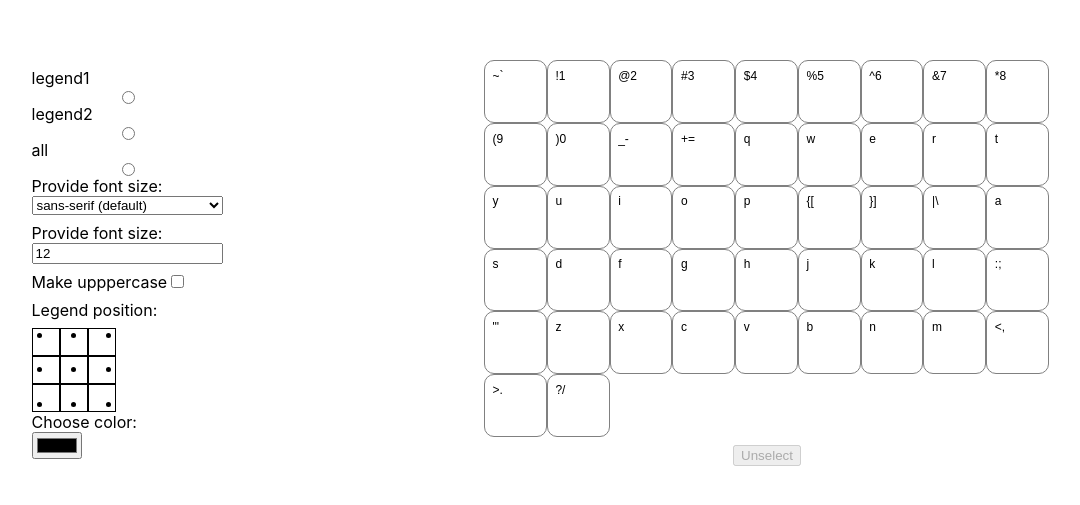
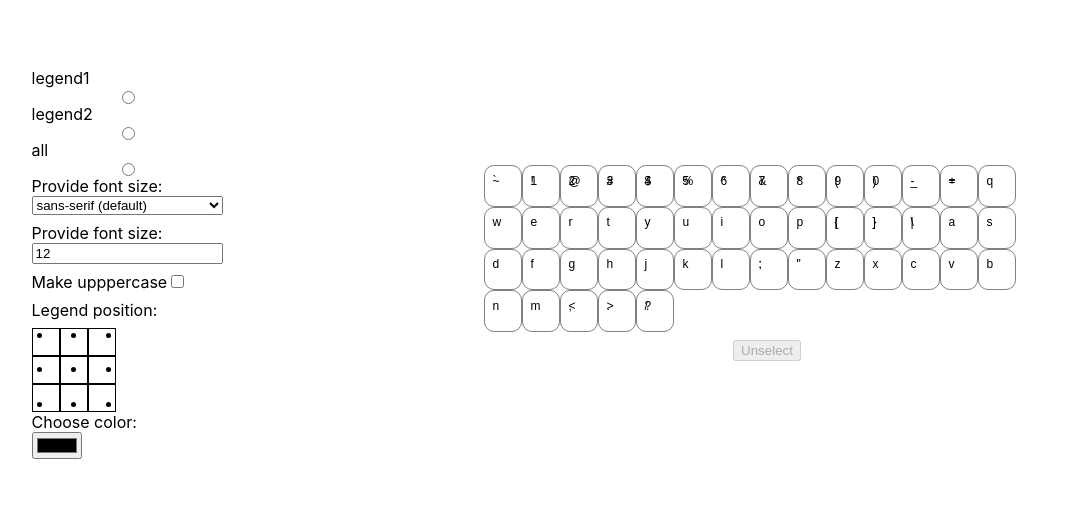
Before and after one commit to Stonedheart/keycap-legends-generator, a React (Create React App) app: page / in a window 1280 px wide. Shown: the part 137-642 px from the top of the page, without its empty margins (193-1273 px from the left). Built offline with nearby package versions, Linux system fonts and the light colour scheme.

Commit message:
Correct handling multiple legends on keycap

```diff
--- a/src/components/keycap/Keycap.css
+++ b/src/components/keycap/Keycap.css
@@ -1,9 +1,20 @@
+.keycap-shape {
+    display: flex;
+    width: calc(45.6px - 7.6px); /*~12mm - ~2mm*/
+    height: calc(45.6px - 3.8px);
+    padding: 7.6px; /*~2mm*/
+    user-select: none;
+    border-radius: 10px;
+    box-sizing: border-box;
+}
+
 .keycap {
-    width: 45.6px; /*~12mm*/
-    height: 45.6px;
     border: solid 1px grey;
-    border-radius: 10px;
-    padding: 7.6px; /*~2mm*/
-    display: flex;
-    user-select: none;
+    position: relative;
 }
+
+.legend {
+    position: absolute;
+    top: 0;
+    left: 0
+}
--- a/src/components/keycap/Keycap.tsx
+++ b/src/components/keycap/Keycap.tsx
@@ -22,7 +22,7 @@ const Keycap = ({
 }: Props) => {
     return (
         <div
-            className="keycap"
+            className="keycap-shape keycap"
             style={{
                 backgroundColor: isSelected ? "lightgreen" : "white"
             }}
@@ -33,8 +33,9 @@ const Keycap = ({
             {legends.map((legend, index) => (
                 <div
                     key={index}
+                    className="keycap-shape legend"
                     style={{
-                        display: "flex",
+                        zIndex: index,
                         ...legendsStyles[index]
                     }}
                 >
```
